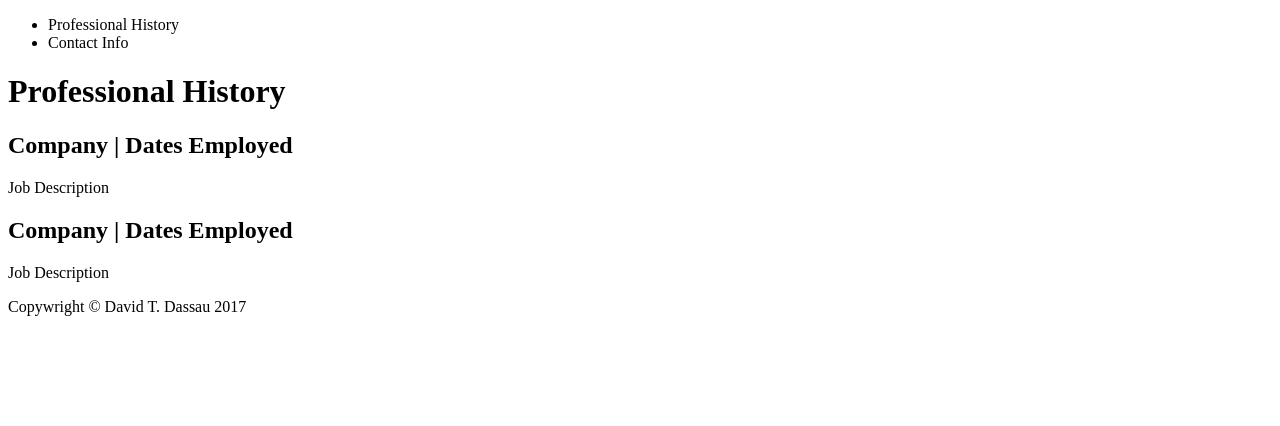
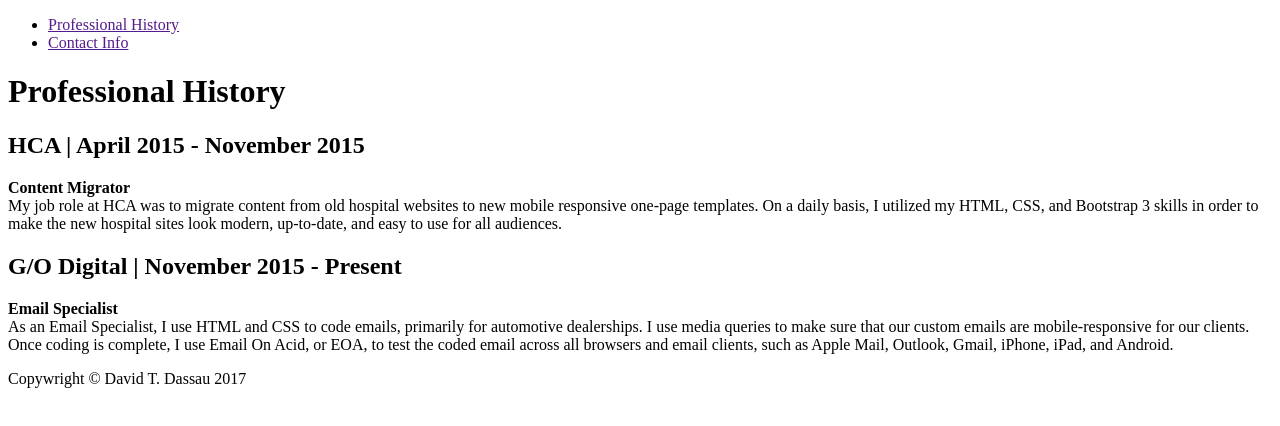
Before and after one commit to daviddassau/daviddassau.github.io, a plain HTML site: page index.html in a window 1280 px wide. Drawn offline with Linux system fonts and the light colour scheme.

Commit message:
added content to my professional bio page

```diff
--- a/index.html
+++ b/index.html
@@ -9,8 +9,8 @@
 	<!-- Nav Bar -->
 	<div>
 		<ul>
-			<li>Professional History</li>
-			<li>Contact Info</li>
+			<li><a href="">Professional History</a></li>
+			<li><a href="">Contact Info</a></li>
 		</ul>
 	</div>
 	<!-- //Nav Bar -->
@@ -20,13 +20,13 @@
 	<h1>Professional History</h1>
 
 	<article>
-		<h2>Company | Dates Employed</h2>
-		<p>Job Description</p>
+		<h2>HCA | April 2015 - November 2015</h2>
+		<p><strong>Content Migrator</strong><br />My job role at HCA was to migrate content from old hospital websites to new mobile responsive one-page templates. On a daily basis, I utilized my HTML, CSS, and Bootstrap 3 skills in order to make the new hospital sites look modern, up-to-date, and easy to use for all audiences.</p>
 	</article>
 
 	<article>
-		<h2>Company | Dates Employed</h2>
-		<p>Job Description</p>
+		<h2>G/O Digital | November 2015 - Present</h2>
+		<p><strong>Email Specialist</strong><br />As an Email Specialist, I use HTML and CSS to code emails, primarily for automotive dealerships. I use media queries to make sure that our custom emails are mobile-responsive for our clients. Once coding is complete, I use Email On Acid, or EOA, to test the coded email across all browsers and email clients, such as Apple Mail, Outlook, Gmail, iPhone, iPad, and Android.</p>
 	</article>
 	<!-- //Container -->
 
```
